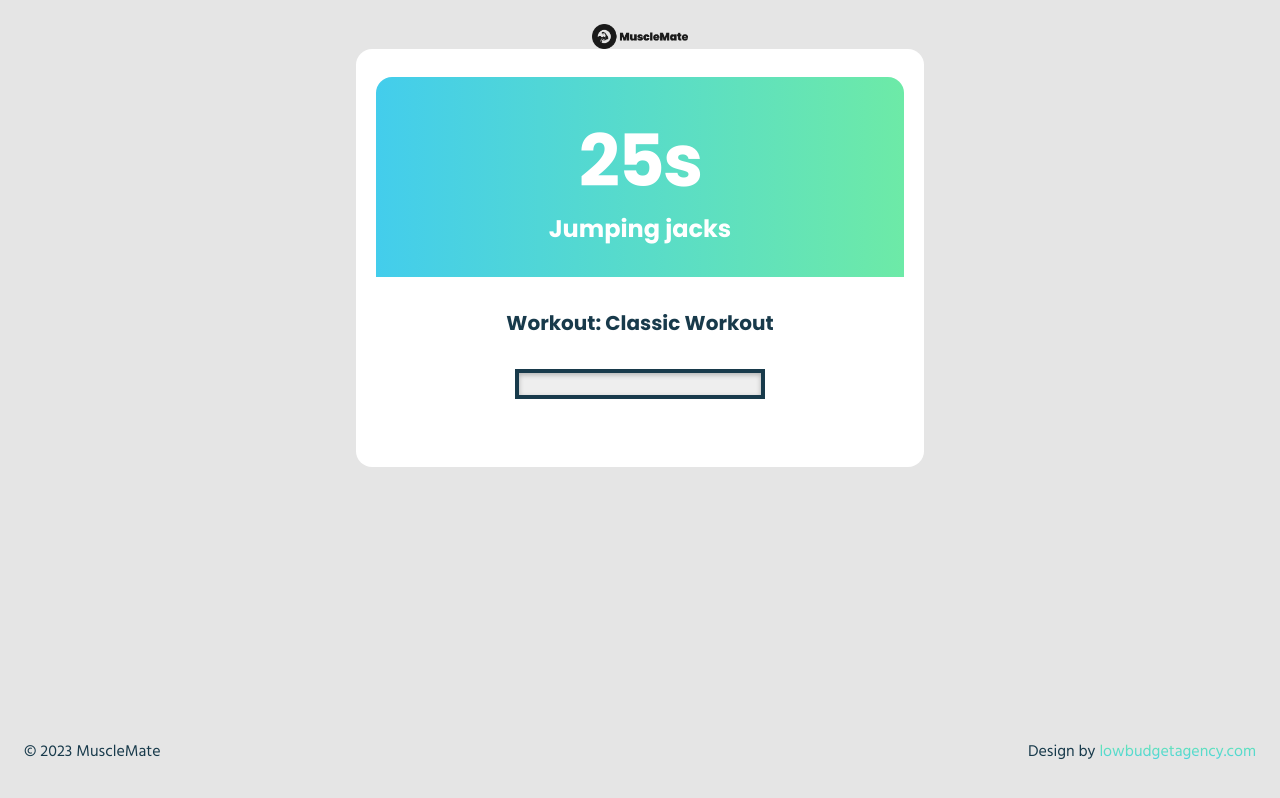
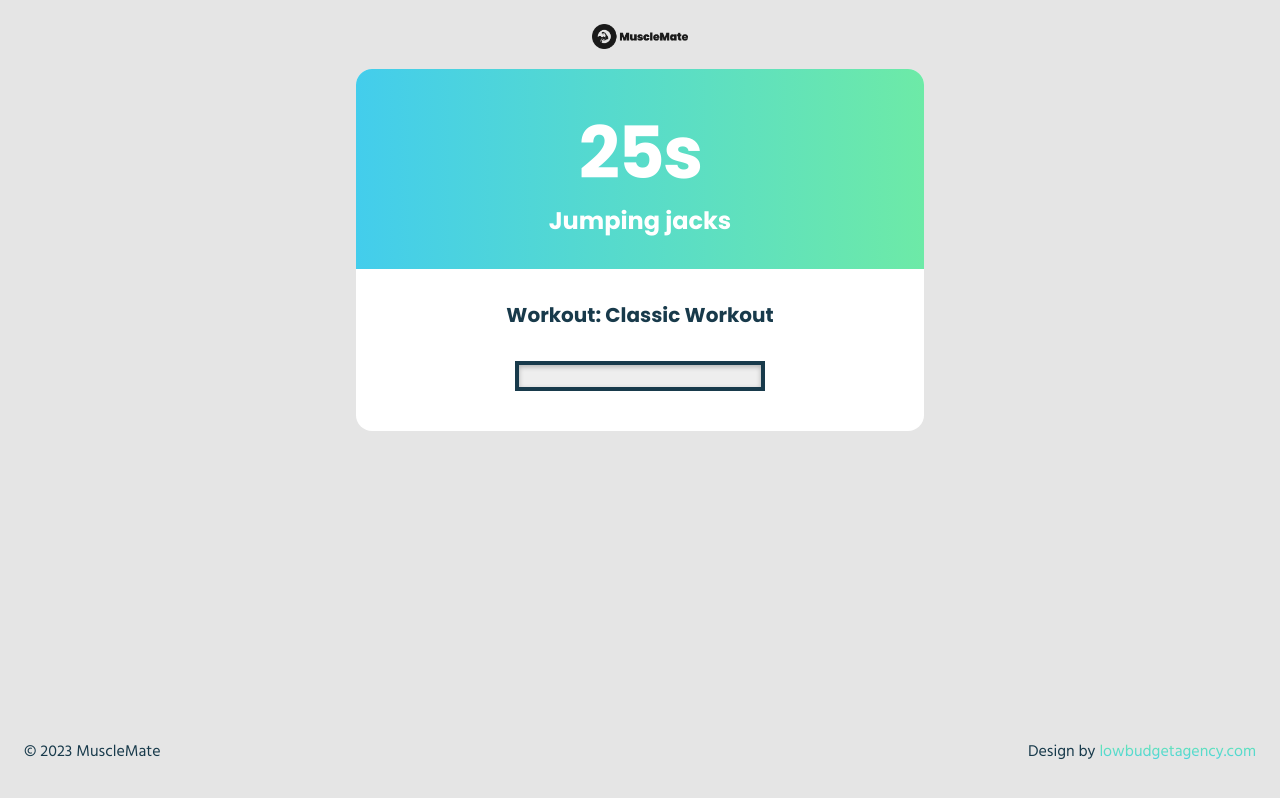
Before and after one commit to pascalwengerter/musclemate-frontend, a Vue app: page /workout/run in a window 1280 px wide. Built offline with nearby package versions, Linux system fonts and the light colour scheme.

Commit message:
Fix paddings on Run View by making WorkoutCard innerPadding configurable

```diff
--- a/src/components/WorkoutCard.vue
+++ b/src/components/WorkoutCard.vue
@@ -1,9 +1,15 @@
 <template>
-  <div class="grid grid-cols-2 md:grid-cols-4 gap-4">
+  <div class="grid grid-cols-2 md:grid-cols-4 gap-4 mt-5">
     <div
-      class="bg-white rounded-2xl workoutcard col-span-2 md:col-start-2 mx-8 py-7 px-5"
+      :class="`bg-white rounded-2xl workoutcard col-span-2 md:col-start-2 mx-8 ${innerPadding}`"
     >
       <slot />
     </div>
   </div>
 </template>
+
+<script lang="ts" setup>
+withDefaults(defineProps<{ innerPadding: string }>(), {
+  innerPadding: "py-7 px-5",
+});
+</script>
--- a/src/views/workout/Run.vue
+++ b/src/views/workout/Run.vue
@@ -1,6 +1,6 @@
 <template>
   <DarkLogo />
-  <WorkoutCard>
+  <WorkoutCard inner-padding="">
     <div
       class="rounded-t-2xl bg-gradient-to-r from-secondary to-primary py-8 text-center"
     >
```
